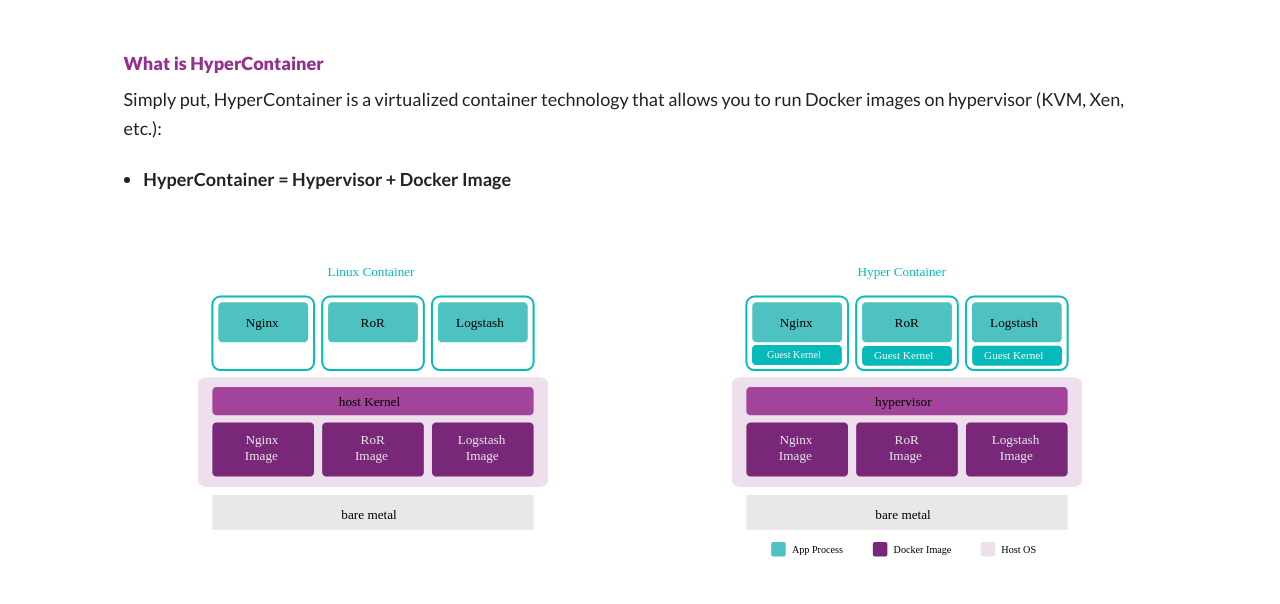
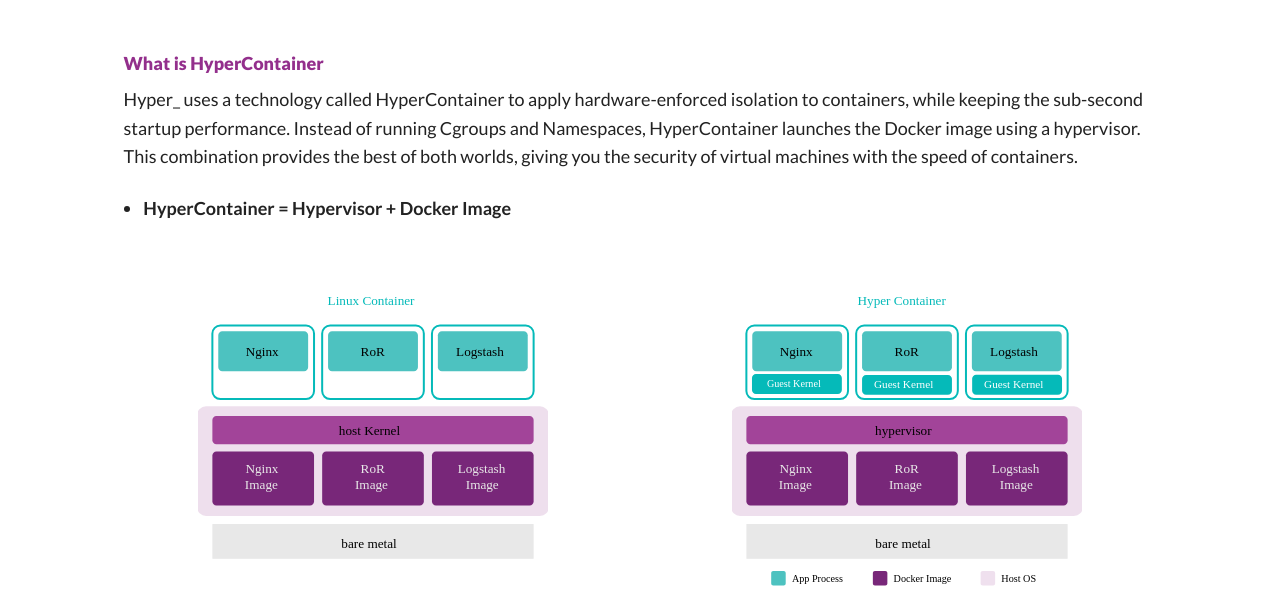
Before and after one commit to getdvm/hyper-web, a plain HTML site: page hyper-container.html in a window 1280 px wide. Shown: the part 149-753 px from the top of the page. Drawn offline with nearby package versions, Linux system fonts and the light colour scheme.

Commit message:
Update text

```diff
--- a/hyper-container.html
+++ b/hyper-container.html
@@ -125,7 +125,7 @@
 
           <h2>What is HyperContainer</h2>
 
-          <p>Simply put, HyperContainer is a virtualized container technology that allows you to run Docker images on hypervisor (KVM, Xen, etc.):</p>
+          <p>Hyper_ uses a technology called HyperContainer to apply hardware-enforced isolation to containers, while keeping the sub-second startup performance. Instead of running Cgroups and Namespaces, HyperContainer launches the Docker image using a hypervisor. This combination provides the best of both worlds, giving you the security of virtual machines with the speed of containers.</p>
 
           <ul>
 
```
